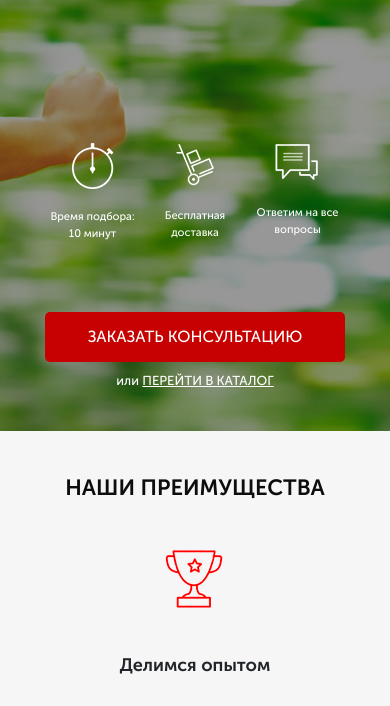
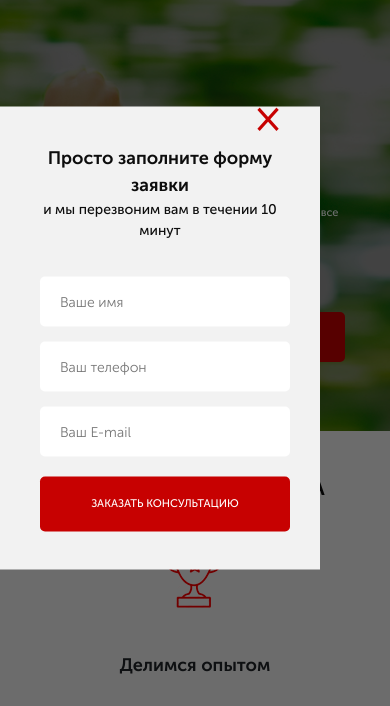
Before and after one commit to Hesoyamich/SportsWebSite, a website: page src/index.html in a window 390 px wide. Both pictures are taken after a click on the button "ЗАКАЗАТЬ ЗВОНОК". Shown: the part 84-790 px from the top of the page. Drawn offline with nearby package versions, Linux system fonts and the light colour scheme.

Commit message:
добавление модальных окон

```diff
--- a/src/css/block/promo.min.css
+++ /dev/null
@@ -1 +0,0 @@
-.promo{min-height:650px;padding:21px 0 93px 0}
--- a/src/index.html
+++ b/src/index.html
@@ -24,7 +24,7 @@
                     <a class="header__phone" href="tel:+74999228974">
                         +7 (499) 922-89-74
                     </a>
-                    <button class="btn">Заказать звонок</button>
+                    <button class="btn" data-modal="consultation">Заказать звонок</button>
                 </div>
             </header>
             <div class="promo__wrapper">
@@ -49,7 +49,7 @@
                     </div>
 				</div>
 
-				<button class="btn btn_main">заказать кОНСУЛЬТАЦИЮ</button>
+				<button class="btn btn_main" data-modal="consultation">заказать кОНСУЛЬТАЦИЮ</button>
 				<div class="promo__link">
 					или
 					<a href="#">Перейти в каталог</a>
@@ -148,7 +148,7 @@
                     <div class="catalog-item__wrapper">
                         <div class="catalog-item__content catalog-item__content_active">
                             <img class="catalog-item__img" src="images/product_image.jpg" alt="pulsometr">
-                            <div class="catalog-item__subtitle">Пульсометр Polar FT1</div>
+                            <div class="catalog-item__subtitle">Nigger</div>
                             <div class="catalog-item__descr">Для первых шагов в тренировках, основанных на сердечном ритме</div>
                             <a href="" class="catalog-item__link">Подробнее</a>
                         </div>
@@ -450,6 +450,37 @@
         </div>
     </footer>
 
+    <div class="overlay">
+        <div class="modal" id='consultation'>
+            <div class="modal__close">&times;</div>
+            <div class="modal__subtitle">Просто заполните форму заявки</div>
+            <div class="modal__descr">и мы перезвоним вам в течении 10 минут</div>
+            <form class="feed-form feed-form_mt25" action="#">
+                <input name="name" required placeholder="Ваше имя" type="text">
+                <input name="phone" required placeholder="Ваш телефон" type="number">
+                <input name="email" required placeholder="Ваш E-mail" type="email">
+                <button class="btn btn_submit">Заказать консультацию</button>
+            </form>
+        </div>
+
+        <div class="modal" id='order'>
+            <div class="modal__close">&times;</div>
+            <div class="modal__subtitle">Ваш заказ:</div>
+            <div class="modal__descr">Пульсометр Polar FT1</div>
+            <form class="feed-form feed-form_mt25" action="#">
+                <input name="name" required placeholder="Ваше имя" type="text">
+                <input name="phone" required placeholder="Ваш телефон" type="number">
+                <input name="email" required placeholder="Ваш E-mail" type="email">
+                <button class="btn btn_submit">Купить</button>
+            </form>
+        </div>
+        <div class="modal modal_small" id='finish'>
+            <div class="modal__close">&times;</div>
+            <div class="modal__subtitle">Спасибо за вашу заявку!</div>
+            <div class="modal__descr">Наш менеджер свяжется с вами в ближайшее время!</div>
+
+        </div>
+    </div>
     <script type="text/javascript" src="//code.jquery.com/jquery-1.11.0.min.js"></script>
     <script type="text/javascript" src="//code.jquery.com/jquery-migrate-1.2.1.min.js"></script>
     <script src="js/slick.min.js"></script>
--- a/src/js/script.js
+++ b/src/js/script.js
@@ -33,4 +33,20 @@ $(document).ready(function(){
 
     toggleSlide('.catalog-item__link');
     toggleSlide('.catalog-item__back');
+
+    // Modal
+
+    $('[data-modal=consultation]').on('click', function() {
+        $('.overlay, #consultation').fadeIn();
+    });
+    $('.modal__close').on('click', function() {
+        $('.overlay, #consultation, #finish, #order').fadeOut();
+    });
+
+    $('.btn_mini').each(function(i) {
+        $(this).on('click', function() {
+            $('#order .modal__descr').text($('.catalog-item__subtitle').eq(i).text());
+            $('.overlay, #order').fadeIn();
+        });
+    });
   });
--- a/src/sass/base/_media.scss
+++ b/src/sass/base/_media.scss
@@ -1,4 +1,4 @@
-@media (max-width: 991px) {
+@media (max-width: 1025px) {
 	.header{
 		justify-content: space-around;
 		&__logo {
@@ -86,6 +86,11 @@
 			width: 400px;
 		}
 	}
+	.modal {
+		&__close {
+			right: 40px;
+		}
+	}
 }
 @media (max-width: 575px) {
 	.promo {
@@ -171,4 +176,15 @@
 			font-size: 14px;
 		}
 	}
+	.feed-form_mt25 {
+		width: 250px;
+	}
+	.modal {
+		width: 320px;
+		left: auto;
+		transform: translate(0, -50%);
+		&__close {
+			right: 40px;
+		}
+	}
 }
--- a/src/sass/block/_forms.scss
+++ b/src/sass/block/_forms.scss
@@ -10,10 +10,13 @@
         margin-bottom: 15px;
         border: none;
         padding: 0 20px;
-        font-style: 14px;
+        font-size: 14px;
         font-weight: 300;
         &:nth-child(3) {
             margin-bottom: 20px;
         }
     }
+    &_mt25 {
+        margin-top: 25px;
+    }
 }
--- /dev/null
+++ b/src/sass/block/_modal.scss
@@ -0,0 +1,46 @@
+.overlay {
+    display: none;
+    position: fixed;
+    width: 100%;
+    height: 100%;
+    background-color: rgba(0,0,0, .56);
+    top: 0;
+}
+
+.modal {
+    position: absolute;
+    top: 50%;
+    left: 50%;
+    transform: translate(-50%, -50%);
+    width: 380px;
+    min-height: 400px;
+    background-color: #f2f2f2;
+    padding: 38px 40px;
+    &__subtitle {
+        font-weight: 700;
+        font-size: 18px;
+        color: #0d0d0d;
+        text-align: center;
+    }
+    &__descr {
+        font-size: 14px;
+        color: #0d0d0d;
+        text-align: center;
+    }
+    &__close {
+        position: absolute;
+        top: 0;
+        right: -40px;
+        font-size: 41px;
+        line-height: 20px;
+        color: $main-color;
+        cursor: pointer;
+    }
+    &_small {
+        min-height: 140px;
+    }
+}
+
+#consultation, #order, #finish {
+    display: none;
+}
--- a/src/sass/style.scss
+++ b/src/sass/style.scss
@@ -19,4 +19,5 @@
 @import 'block/catalog';
 @import 'block/reviews';
 @import 'block/footer';
+@import 'block/modal';
 @import 'base/media';
```
Also changed, not shown: src/css/block/footer.min.css (deleted), src/css/style.min.css, src/sass/block/_footer.scss (renamed from src/sass/block/footer.scss).
